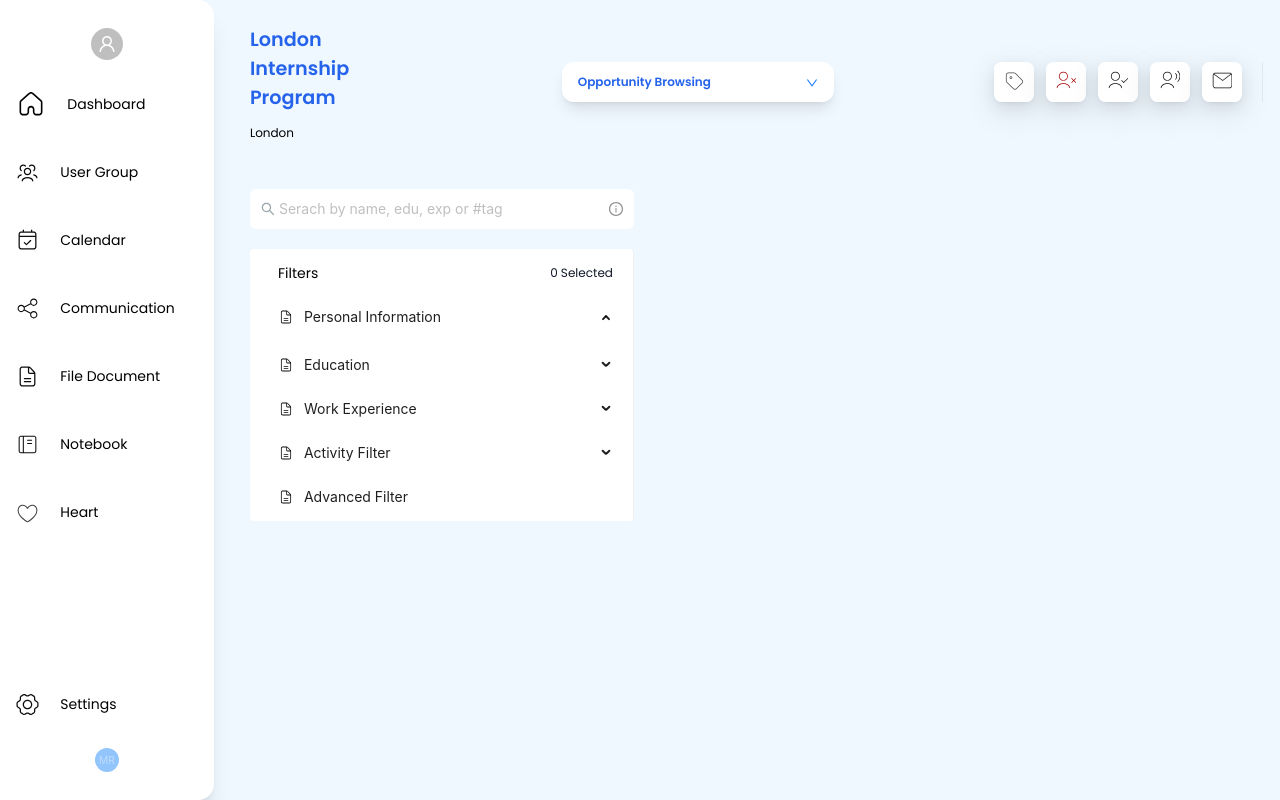
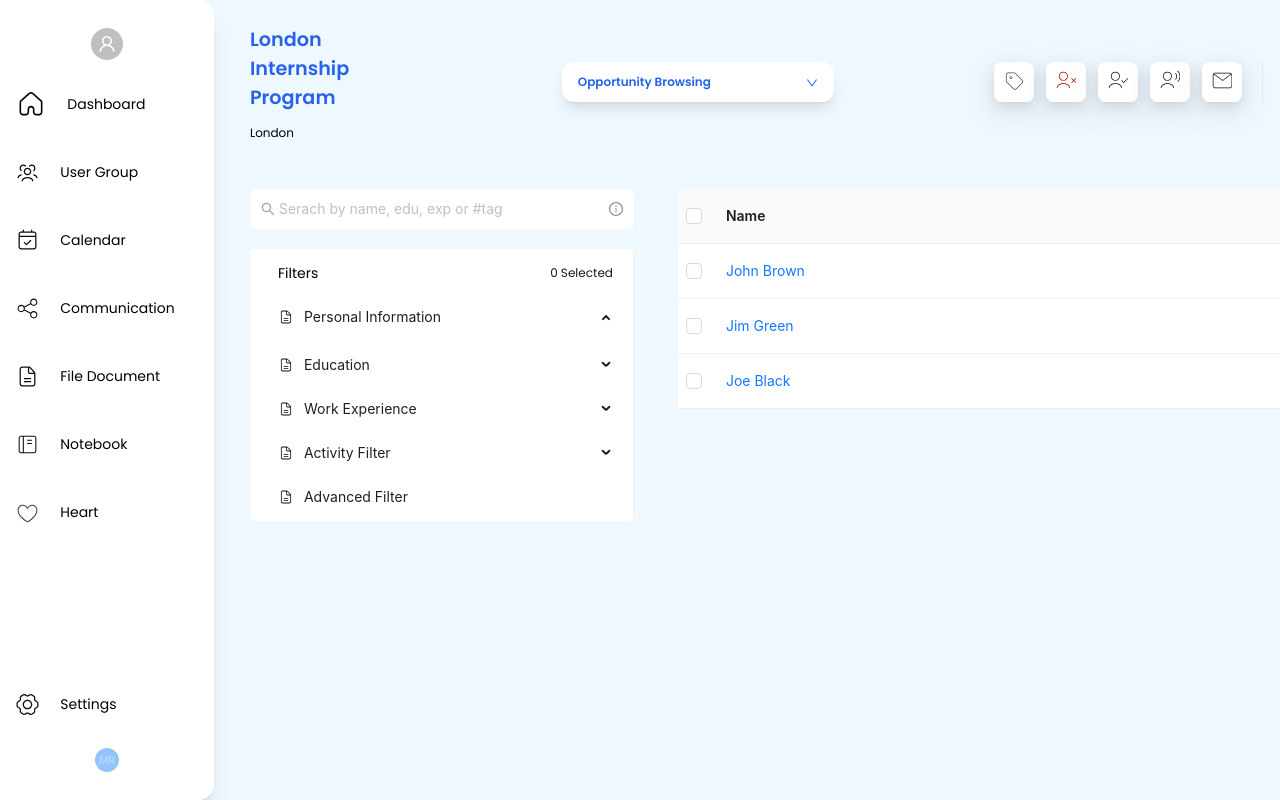
Before and after one commit to MostafaMahgoub/application-view, a React (Create React App) app: page / in a window 1280 px wide. Built offline with nearby package versions, Linux system fonts and the light colour scheme; what tailwindcss-scoped-groups would draw is missing.

Commit message:
Finish styling the CandidatesTable

```diff
--- /dev/null
+++ b/src/Content/Components/Table.tsx
@@ -0,0 +1,58 @@
+import React from 'react';
+import { Table } from 'antd';
+
+interface DataItem {
+  key: string;
+  name: string;
+}
+
+const columns = [
+  {
+    title: 'Name',
+    dataIndex: 'name',
+    render: (text: string) => <a>{text}</a>,
+  },
+];
+
+const data: DataItem[] = [
+  {
+    key: '1',
+    name: 'John Brown',
+  },
+  {
+    key: '2',
+    name: 'Jim Green',
+  },
+  {
+    key: '3',
+    name: 'Joe Black',
+  },
+];
+
+const rowSelection = {
+  onChange: (selectedRowKeys: React.Key[], selectedRows: DataItem[]) => {
+    console.log(`selectedRowKeys: ${selectedRowKeys}`, 'selectedRows: ', selectedRows);
+  },
+  getCheckboxProps: (record: DataItem) => ({
+    disabled: record.name === 'Disabled User',
+    name: record.name,
+  }),
+};
+
+function CandidatesTable() {
+  return (
+    <div style={{ flex: 1 }}>
+      <Table
+        className="w-screen sm:w-full pr-0 sm:pr-8"
+        rowSelection={{
+          type: 'checkbox',
+          ...rowSelection,
+        }}
+        columns={columns}
+        dataSource={data}
+      />
+    </div>
+  );
+}
+
+export default CandidatesTable;
--- a/src/Content/Content.tsx
+++ b/src/Content/Content.tsx
@@ -1,12 +1,14 @@
 import SearchFilter from "./Components/SearchFilter";
+import CandidatesTable from "./Components/Table";
 
 
 
 
 function Content() {
     return(
-        <div className="flex flex-col sm:flex-row items-center">
+        <div className="flex flex-col sm:flex-row items-center sm:items-start gap-11">
         <SearchFilter />
+        <CandidatesTable />
         </div>
     )
 }
--- a/tailwind.config.js
+++ b/tailwind.config.js
@@ -18,6 +18,7 @@ module.exports = {
       },
       width: {
         '98': '98%',
+        '70vw': '70vw',
       },
     },
   },
```
